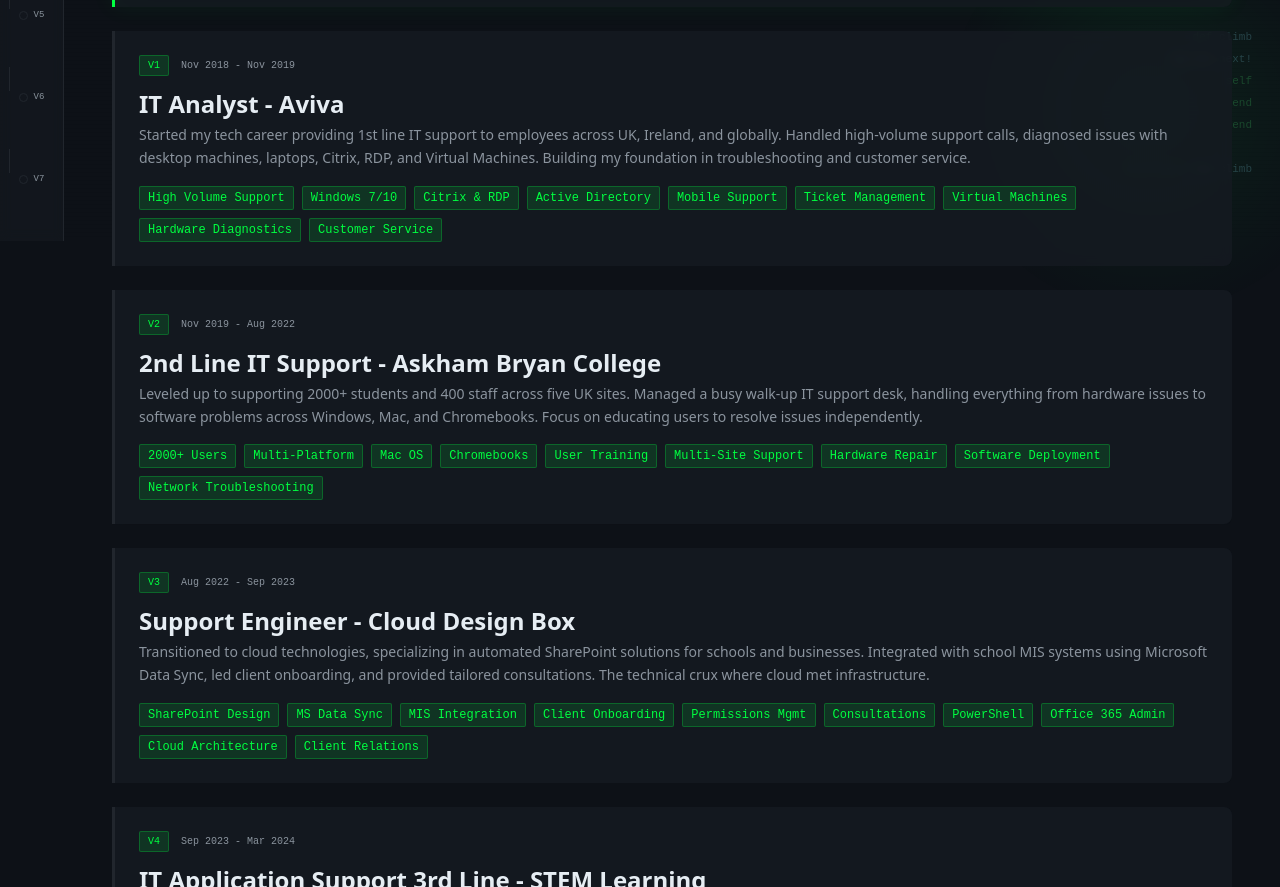
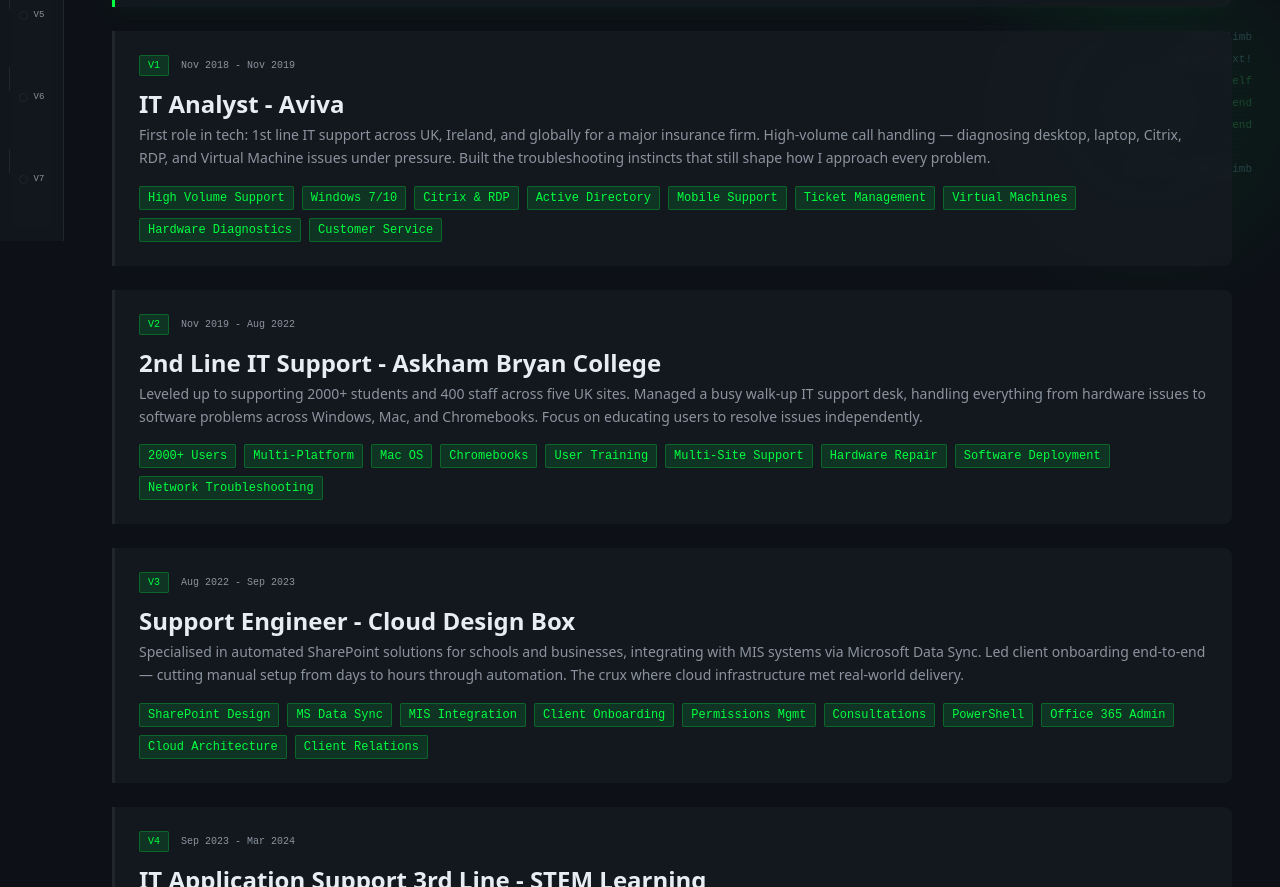
Before and after one commit to A-Wheeto/adamwheatley.net, a Next.js app: page / in a window 1280 px wide. Shown: the part 560-1447 px from the top of the page. Built offline with nearby package versions, Linux system fonts and the light colour scheme.

Commit message:
fix: sharpen V1 and V3 career card descriptions with impact framing

```diff
--- a/src/data/careerGrades.ts
+++ b/src/data/careerGrades.ts
@@ -11,7 +11,7 @@
   {
     grade: 'V1',
     role: 'IT Analyst - Aviva',
-    description: 'Started my tech career providing 1st line IT support to employees across UK, Ireland, and globally. Handled high-volume support calls, diagnosed issues with desktop machines, laptops, Citrix, RDP, and Virtual Machines. Building my foundation in troubleshooting and customer service.',
+    description: 'First role in tech: 1st line IT support across UK, Ireland, and globally for a major insurance firm. High-volume call handling — diagnosing desktop, laptop, Citrix, RDP, and Virtual Machine issues under pressure. Built the troubleshooting instincts that still shape how I approach every problem.',
     year: 'Nov 2018 - Nov 2019',
     skills: ['High Volume Support', 'Windows 7/10', 'Citrix & RDP', 'Active Directory', 'Mobile Support', 'Ticket Management', 'Virtual Machines', 'Hardware Diagnostics', 'Customer Service']
   },
@@ -25,7 +25,7 @@
   {
     grade: 'V3',
     role: 'Support Engineer - Cloud Design Box',
-    description: 'Transitioned to cloud technologies, specializing in automated SharePoint solutions for schools and businesses. Integrated with school MIS systems using Microsoft Data Sync, led client onboarding, and provided tailored consultations. The technical crux where cloud met infrastructure.',
+    description: 'Specialised in automated SharePoint solutions for schools and businesses, integrating with MIS systems via Microsoft Data Sync. Led client onboarding end-to-end — cutting manual setup from days to hours through automation. The crux where cloud infrastructure met real-world delivery.',
     year: 'Aug 2022 - Sep 2023',
     skills: ['SharePoint Design', 'MS Data Sync', 'MIS Integration', 'Client Onboarding', 'Permissions Mgmt', 'Consultations', 'PowerShell', 'Office 365 Admin', 'Cloud Architecture', 'Client Relations']
   },
```
